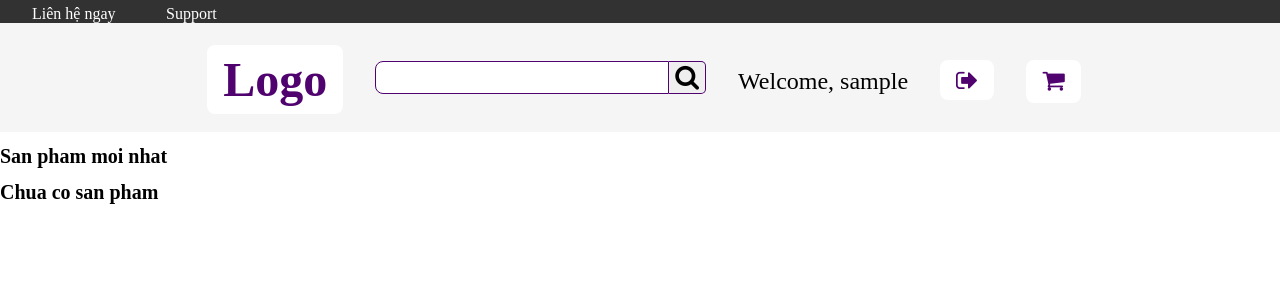
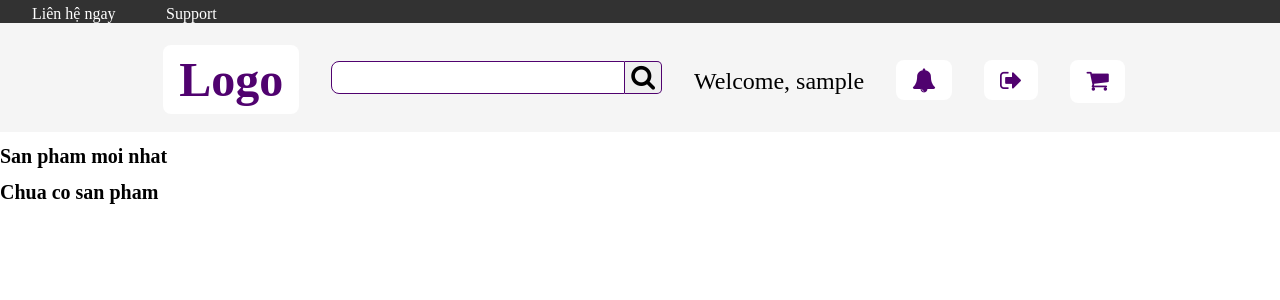
Before and after one commit to trongnamdz2/shop-demo, a Django app: page / in a window 1280 px wide. Shown: the top 300 px of the page. Run offline with Django 4.2, Linux system fonts and the light colour scheme; the visitor is signed in with stand-in values (Sample User, id 1); data that the repository does not hold is empty; parts of the project's set-up code (start-up, migrations or seed data) failed here and were passed over.

Commit message:
first commit

```diff
--- a/templates/header.html
+++ b/templates/header.html
@@ -13,6 +13,7 @@
             </li>
             {% if request.user.is_authenticated %}
                 <li><p class="welcome">Welcome, {{request.user}}</p></li>
+                <li><a href="" class="func-button fa fa-bell"></a></li>
                 {% if request.user.info.admin %}
                     <li><a href="{% url 'admin' %}" class="func-button fa fa-dashboard"></a></li>
                 {% endif %}
```
